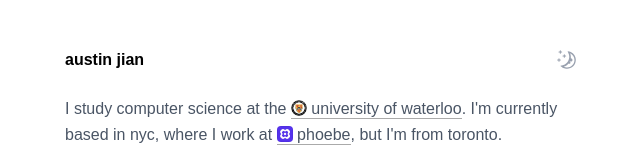
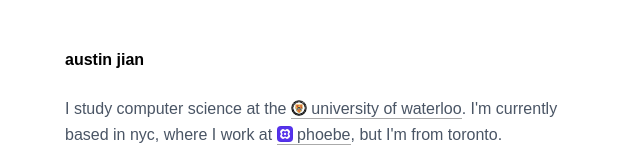
Before and after one commit to austinjiann/v3, a Next.js app: page / in a window 1280 px wide. Shown: the top 160 px of the page, without its empty margins (319-959 px from the left). Built offline with nearby package versions, Linux system fonts and the light colour scheme; what @radix-ui/themes would draw is missing.

Commit message:
Remove dark mode

```diff
--- a/package.json
+++ b/package.json
@@ -9,7 +9,6 @@
     "lint": "eslint"
   },
   "dependencies": {
-    "@radix-ui/react-icons": "^1.3.2",
     "@radix-ui/themes": "^3.2.1",
     "@vercel/analytics": "^1.6.1",
     "motion": "^12.29.0",
--- a/src/app/globals.css
+++ b/src/app/globals.css
@@ -1,7 +1,4 @@
 @import "tailwindcss";
-
-/* Class-based dark mode: `dark:` variants apply when <html> has the `dark` class */
-@custom-variant dark (&:where(.dark, .dark *));
 
 :root {
   --background: #ffffff;
@@ -13,12 +10,6 @@
   --link-underline: #000;
 }
 
-.dark {
-  --background: #0a0a0a;
-  --foreground: #ededed;
-  --link-underline: #ededed;
-}
-
 html, body {
   background: var(--background);
   color: var(--foreground);
--- a/src/app/layout.tsx
+++ b/src/app/layout.tsx
@@ -49,19 +49,9 @@ export default function RootLayout({
   children: React.ReactNode;
 }>) {
   return (
-    <html lang="en" suppressHydrationWarning>
-      <head>
-        <script
-          dangerouslySetInnerHTML={{
-            __html: `(function(){try{var t=localStorage.getItem('theme');var d=t?t==='dark':window.matchMedia('(prefers-color-scheme: dark)').matches;if(d)document.documentElement.classList.add('dark');}catch(e){}})();`,
-          }}
-        />
-      </head>
-      <body
-        className={`${geistSans.variable} antialiased`}
-        suppressHydrationWarning
-      >
-        <Theme appearance="inherit" hasBackground={false}>
+    <html lang="en">
+      <body className={`${geistSans.variable} antialiased`}>
+        <Theme appearance="light" hasBackground={false}>
           {children}
         </Theme>
         <Analytics />
--- a/src/app/page.tsx
+++ b/src/app/page.tsx
@@ -2,7 +2,6 @@ import { HoverLink } from '@/components/HoverLink';
 import { Row } from '@/components/Row';
 import { Header } from '@/components/Header';
 import { Footer } from '@/components/Footer';
-import { ThemeToggle } from '@/components/ThemeToggle';
 
 const workItems = [
   {
@@ -45,14 +44,13 @@ const projectItems = [
 
 export default function Home() {
   return (
-    <div className="flex min-h-screen justify-center bg-white font-sans dark:bg-neutral-950">
+    <div className="flex min-h-screen justify-center bg-white font-sans">
       <main className="flex min-h-screen w-full max-w-xl flex-col px-6 py-12 sm:px-8">
-        <div className="flex items-center justify-between">
+        <div className="flex items-center">
           <Header />
-          <ThemeToggle />
         </div>
 
-        <div className="mt-6 space-y-4 leading-relaxed text-gray-600 dark:text-neutral-300">
+        <div className="mt-6 space-y-4 leading-relaxed text-gray-600">
           <p>
             I study computer science at the{' '}
             <HoverLink href="https://uwaterloo.ca">
@@ -72,7 +70,7 @@ export default function Home() {
           </p>
         </div>
 
-        <p className="mt-6 text-gray-500 dark:text-neutral-400">
+        <p className="mt-6 text-gray-500">
           <HoverLink href="https://twitter.com/austinjian_">twitter</HoverLink>
           <span className="px-2"></span>
           <HoverLink href="https://github.com/austinjiann">github</HoverLink>
@@ -81,8 +79,8 @@ export default function Home() {
         </p>
 
         <section className="mt-10">
-          <h2 className="text-lg font-medium text-black dark:text-white">
-            work <sup className="text-[0.6rem] text-gray-400 dark:text-neutral-500">{workItems.length}</sup>
+          <h2 className="text-lg font-medium text-black">
+            work <sup className="text-[0.6rem] text-gray-400">{workItems.length}</sup>
           </h2>
           <div className="mt-2 flex flex-col">
             {workItems.map((item, i) => (
@@ -92,8 +90,8 @@ export default function Home() {
         </section>
 
         <section className="mt-8">
-          <h2 className="text-lg font-medium text-black dark:text-white">
-            projects <sup className="text-[0.6rem] text-gray-400 dark:text-neutral-500">{projectItems.length}</sup>
+          <h2 className="text-lg font-medium text-black">
+            projects <sup className="text-[0.6rem] text-gray-400">{projectItems.length}</sup>
           </h2>
           <div className="mt-2 flex flex-col">
             {projectItems.map((item, i) => (
--- a/src/components/Footer.tsx
+++ b/src/components/Footer.tsx
@@ -12,7 +12,7 @@ export function Footer() {
       animate={{ opacity: 1 }}
       transition={{ duration: 0.5, delay: 0.8 }}
     >
-      <p className="text-gray-400 dark:text-neutral-500 text-sm">© austin jian {year}</p>
+      <p className="text-gray-400 text-sm">© austin jian {year}</p>
       <WebringBadge siteUrl="austinjian.ca" />
     </motion.footer>
   );
--- a/src/components/Header.tsx
+++ b/src/components/Header.tsx
@@ -5,7 +5,7 @@ import * as motion from 'motion/react-client';
 export function Header() {
   return (
     <motion.h1
-      className="text-base font-semibold text-black dark:text-white"
+      className="text-base font-semibold text-black"
       initial={{ opacity: 0, y: -20 }}
       animate={{ opacity: 1, y: 0 }}
       transition={{ duration: 0.5 }}
--- a/src/components/Row.tsx
+++ b/src/components/Row.tsx
@@ -15,7 +15,7 @@ interface RowProps {
 
 export const Row = ({ logo, title, meta, description, right, href, index = 0 }: RowProps) => {
     const titleInner = (
-        <span className="flex items-center gap-2 text-black dark:text-white">
+        <span className="flex items-center gap-2 text-black">
             {logo && (
                 <img
                     src={logo}
@@ -28,7 +28,7 @@ export const Row = ({ logo, title, meta, description, right, href, index = 0 }:
     );
 
     const className =
-        'group relative flex items-start gap-3 -mx-3 rounded-md px-3 py-3 transition-colors duration-300 hover:bg-gray-50 dark:hover:bg-neutral-900';
+        'group relative flex items-start gap-3 -mx-3 rounded-md px-3 py-3 transition-colors duration-300 hover:bg-gray-50';
     const animationProps = {
         initial: { opacity: 0, y: 20 },
         animate: { opacity: 1, y: 0 },
@@ -51,10 +51,10 @@ export const Row = ({ logo, title, meta, description, right, href, index = 0 }:
                     ) : (
                         titleInner
                     )}
-                    {meta && <span className="min-w-0 truncate text-gray-500 dark:text-neutral-400">{meta}</span>}
-                    {right && <span className="ml-auto shrink-0 text-gray-400 tabular-nums dark:text-neutral-500">{right}</span>}
+                    {meta && <span className="min-w-0 truncate text-gray-500">{meta}</span>}
+                    {right && <span className="ml-auto shrink-0 text-gray-400 tabular-nums">{right}</span>}
                 </div>
-                {description && <p className="mt-1 text-sm text-gray-400 dark:text-neutral-500">{description}</p>}
+                {description && <p className="mt-1 text-sm text-gray-400">{description}</p>}
             </div>
         </motion.div>
     );
--- a/src/components/ThemeToggle.tsx
+++ /dev/null
@@ -1,39 +0,0 @@
-'use client';
-
-import { useEffect, useState } from 'react';
-import { SunIcon, MoonIcon } from '@radix-ui/react-icons';
-import * as motion from 'motion/react-client';
-
-export function ThemeToggle() {
-  const [isDark, setIsDark] = useState(false);
-  const [mounted, setMounted] = useState(false);
-
-  useEffect(() => {
-    setIsDark(document.documentElement.classList.contains('dark'));
-    setMounted(true);
-  }, []);
-
-  const toggle = () => {
-    const next = !isDark;
-    setIsDark(next);
-    document.documentElement.classList.toggle('dark', next);
-    try {
-      localStorage.setItem('theme', next ? 'dark' : 'light');
-    } catch {}
-  };
-
-  return (
-    <motion.button
-      type="button"
-      onClick={toggle}
-      aria-label="Toggle dark mode"
-      className="cursor-pointer text-gray-400 transition-colors duration-300 hover:text-black dark:text-neutral-500 dark:hover:text-white"
-      initial={{ opacity: 0, y: -20 }}
-      animate={{ opacity: 1, y: 0 }}
-      transition={{ duration: 0.5 }}
-    >
-      {/* Avoid a hydration mismatch: render nothing until we know the theme */}
-      {mounted && (isDark ? <SunIcon className="h-5 w-5" /> : <MoonIcon className="h-5 w-5" />)}
-    </motion.button>
-  );
-}
--- a/src/components/WebringBadge.tsx
+++ b/src/components/WebringBadge.tsx
@@ -10,7 +10,7 @@ export const WebringBadge = ({ siteUrl }: Props) => {
       <a
         href={prev}
         aria-label="Previous site"
-        className="text-[0.95rem] text-gray-400 dark:text-neutral-500 no-underline hover:opacity-70 transition-opacity duration-300"
+        className="text-[0.95rem] text-gray-400 no-underline hover:opacity-70 transition-opacity duration-300"
       >
         ←
       </a>
@@ -18,18 +18,18 @@ export const WebringBadge = ({ siteUrl }: Props) => {
         href={hub}
         target="_blank"
         rel="noreferrer"
-        className="text-black dark:text-white hover:opacity-70 transition-opacity duration-300"
+        className="text-black hover:opacity-70 transition-opacity duration-300"
       >
         <img
           src="https://cs.uwatering.com/icon.black.svg"
           alt="CS Webring"
-          className="h-auto w-5 dark:invert"
+          className="h-auto w-5"
         />
       </a>
       <a
         href={next}
         aria-label="Next site"
-        className="text-[0.95rem] text-gray-400 dark:text-neutral-500 no-underline hover:opacity-70 transition-opacity duration-300"
+        className="text-[0.95rem] text-gray-400 no-underline hover:opacity-70 transition-opacity duration-300"
       >
         →
       </a>
```
Also changed, not shown: 1 other file (tests, documents, lock files or other folders).
